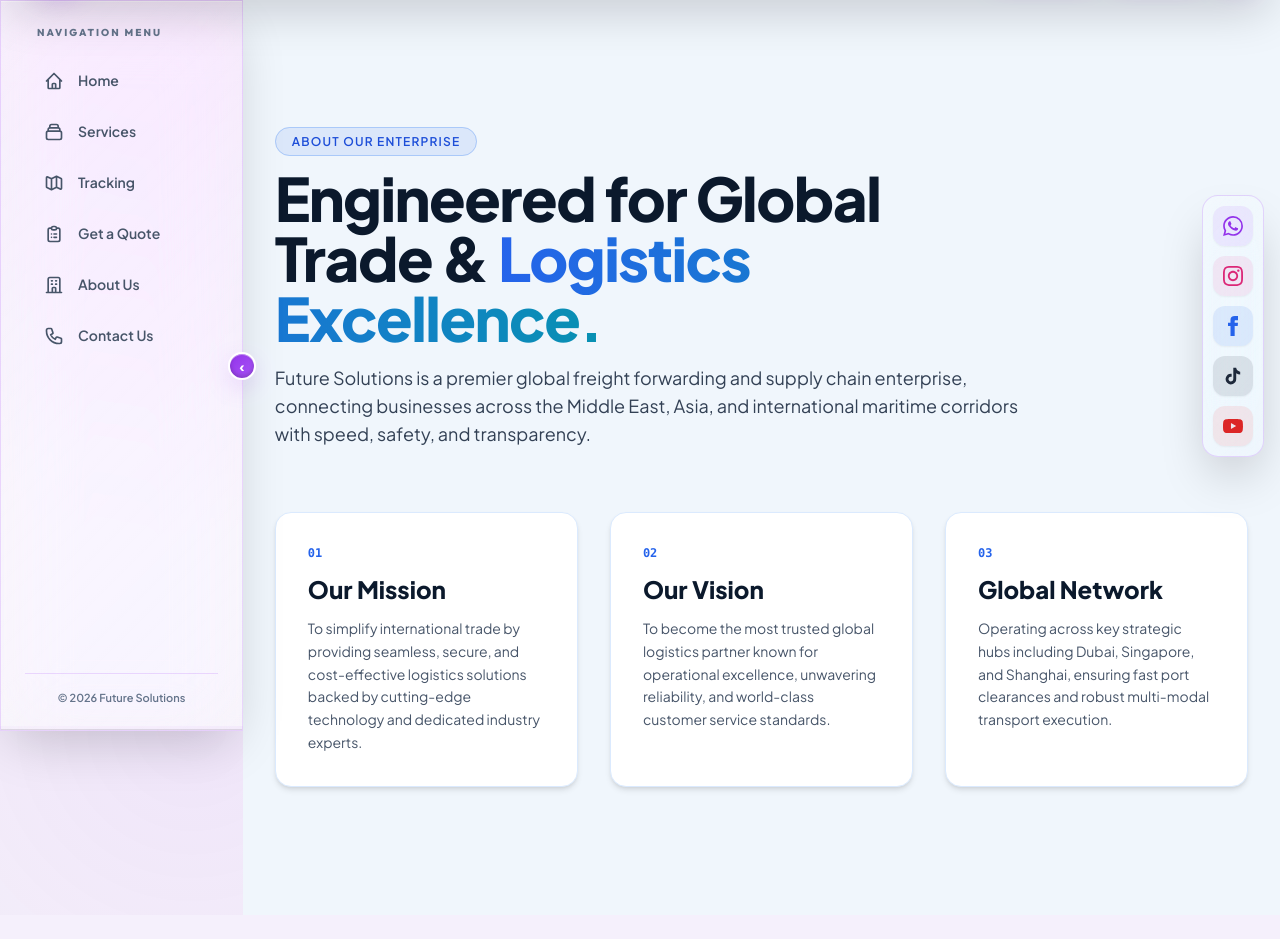
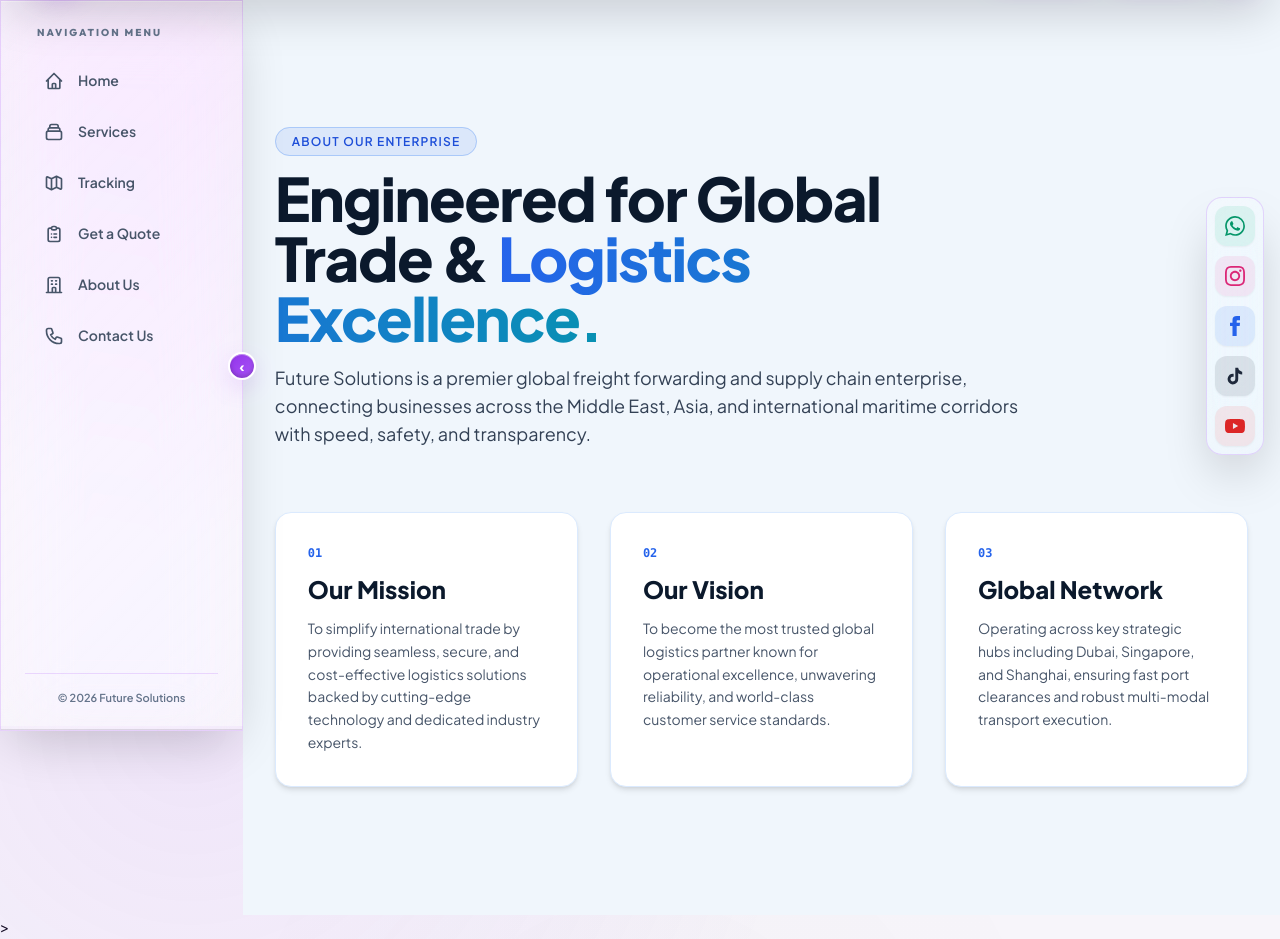
Before and after one commit to sukumar001reddyp-creator/Future-solutions, a Flask app: page /about in a window 1280 px wide. Shown: the part 74-1013 px from the top of the page. Before the commit the page ends 866 px from the top, so only its background shows below. Run offline with Flask 3, Linux system fonts and the light colour scheme; some libraries are stand-ins or nearby versions.

```diff
--- a/app/templates/base.html
+++ b/app/templates/base.html
@@ -213,7 +213,7 @@
                 </a>
             {% endif %}
 
-            <button onclick="toggleTheme()" class="btn-3d p-2 sm:p-2.5 rounded-xl glass text-slate-800 dark:text-gold text-xs sm:text-sm border border-purple-500/40 dark:border-slate-700 transition-all" title="Toggle Theme">
+            <button onclick="toggleTheme()" class="btn-3d p-2 sm:p-2.5 rounded-xl glass text-slate-800 dark:text-gold text-xs sm:text-sm border border-purple-500/40 dark:border-slate-700 transition-all cursor-pointer" title="Toggle Theme">
                 <span id="theme-icon">🌙</span>
             </button>
         </div>
@@ -264,15 +264,15 @@
         </main>
     </div>
 
-    <!-- Desktop Social Media -->
-    <aside aria-label="Social Media Links Desktop" class="hidden sm:flex fixed right-4 top-[50%] -translate-y-1/2 z-40 flex-col gap-2.5 p-2.5 glass rounded-2xl transition-all shadow-2xl">
-        <a href="https://whatsapp.com" target="_blank" rel="noopener noreferrer" title="WhatsApp" class="social-icon w-10 h-10 rounded-xl bg-purple-500/10 hover:bg-purple-500 text-purple-600 hover:text-white flex items-center justify-center font-bold shadow-sm">
+    <!-- 1. DESKTOP SOCIAL MEDIA (Hidden on mobile, fixed right-side center on desktop) -->
+    <aside aria-label="Social Media Links Desktop" class="hidden sm:flex fixed right-4 top-[50%] -translate-y-1/2 z-50 flex-col gap-2.5 p-2 glass rounded-2xl transition-all shadow-2xl">
+        <a href="https://whatsapp.com" target="_blank" rel="noopener noreferrer" title="WhatsApp" class="social-icon w-10 h-10 rounded-xl bg-emerald-500/10 hover:bg-emerald-500 text-emerald-600 hover:text-white flex items-center justify-center font-bold shadow-sm">
             <svg class="w-5 h-5 fill-current" viewBox="0 0 24 24"><path d="M17.472 14.382c-.297-.149-1.758-.868-2.031-.967-.272-.099-.47-.149-.669.149-.198.297-.768.967-.941 1.165-.173.198-.347.223-.644.074-.297-.149-1.255-.462-2.39-1.475-.883-.788-1.48-1.761-1.653-2.059-.173-.297-.018-.458.13-.606.134-.133.298-.347.446-.521.151-.172.2-.296.3-.495.099-.198.05-.372-.025-.521-.075-.148-.669-1.611-.916-2.206-.242-.579-.487-.501-.669-.51l-.57-.01c-.198 0-.52.074-.792.372s-1.04 1.016-1.04 2.479 1.065 2.876 1.213 3.074c.149.198 2.095 3.2 5.076 4.487.709.306 1.263.489 1.694.626.712.226 1.36.194 1.872.118.571-.085 1.758-.719 2.006-1.413.248-.695.248-1.29.173-1.414-.074-.124-.272-.198-.57-.347m-5.421 7.403h-.004a9.87 9.87 0 01-5.031-1.371l-.361-.214-3.732.982 .998-3.648-.235-.374a9.86 9.86 0 01-1.51-5.26c.001-5.45 4.436-9.884 9.888-9.884 2.64 0 5.122 1.03 6.988 2.898a9.84 9.84 0 012.893 6.994c-.003 5.45-4.437 9.884-9.885 9.884m8.413-18.297A11.815 11.815 0 0012.05 0C5.49 0 .16 5.33.158 11.892c0 2.096.547 4.142 1.588 5.945L.057 24l6.305-1.654a11.882 11.882 0 005.683 1.448h.005c6.558 0 11.89-5.335 11.893-11.893a11.821 11.821 0 00-3.48-8.413z"/></svg>
         </a>
         <a href="https://instagram.com" target="_blank" rel="noopener noreferrer" title="Instagram" class="social-icon w-10 h-10 rounded-xl bg-pink-500/10 hover:bg-pink-600 text-pink-600 hover:text-white flex items-center justify-center font-bold shadow-sm">
             <svg class="w-5 h-5 fill-current" viewBox="0 0 24 24"><path d="M12 2.163c3.204 0 3.584.012 4.85.07 3.252.148 4.771 1.691 4.919 4.919.058 1.265.069 1.645.069 4.849 0 3.205-.012 3.584-.069 4.849-.149 3.225-1.664 4.771-4.919 4.919-1.266.058-1.644.07-4.85.07-3.204 0-3.584-.012-4.849-.07-3.26-.149-4.771-1.699-4.919-4.92-.058-1.265-.07-1.644-.07-4.849 0-3.204.013-3.583.07-4.849.149-3.227 1.664-4.771 4.919-4.919 1.266-.057 1.645-.069 4.849-.069zm0-2.163c-3.259 0-3.667.014-4.947.072-4.358.2-6.78 2.618-6.98 6.98-.059 1.281-.073 1.689-.073 4.948 0 3.259.014 3.668.072 4.948.2 4.358 2.618 6.78 6.98 6.98 1.281.058 1.689.072 4.948.072 3.259 0 3.668-.014 4.948-.072 4.354-.2 6.782-2.618 6.979-6.98.059-1.28.073-1.689.073-4.948 0-3.259-.014-3.667-.072-4.947-.196-4.354-2.617-6.78-6.979-6.98-1.281-.059-1.69-.073-4.949-.073zm0 5.838c-3.403 0-6.162 2.759-6.162 6.162s2.759 6.163 6.162 6.163 6.162-2.759 6.162-6.163c0-3.403-2.759-6.162-6.162-6.162zm0 10.162c-2.209 0-4-1.79-4-4 0-2.209 1.791-4 4-4s4 1.791 4 4c0 2.21-1.791 4-4 4zm6.406-11.845c-.796 0-1.441.645-1.441 1.44s.645 1.44 1.441 1.44c.795 0 1.439-.645 1.439-1.44s-.644-1.44-1.439-1.44z"/></svg>
         </a>
-        <a href="https://facebook.com" target="_blank" rel="noopener noreferrer" title="Facebook" class="social-icon w-10 h-10 rounded-xl bg-blue-600/10 text-blue-600 flex items-center justify-center font-bold shadow-sm">
+        <a href="https://facebook.com" target="_blank" rel="noopener noreferrer" title="Facebook" class="social-icon w-10 h-10 rounded-xl bg-blue-600/10 hover:bg-blue-600 text-blue-600 hover:text-white flex items-center justify-center font-bold shadow-sm">
             <svg class="w-5 h-5 fill-current" viewBox="0 0 24 24"><path d="M9 8h-3v4h3v12h5v-12h3.642l.358-4h-4v-1.667c0-.955.192-1.333 1.115-1.333h2.885v-5h-3.808c-3.596 0-5.192 1.583-5.192 4.615v3.385z"/></svg>
         </a>
         <a href="https://tiktok.com" target="_blank" rel="noopener noreferrer" title="TikTok" class="social-icon w-10 h-10 rounded-xl bg-slate-900/10 dark:bg-slate-100/10 hover:bg-black hover:text-white text-slate-800 dark:text-slate-200 flex items-center justify-center font-bold shadow-sm">
@@ -280,6 +280,25 @@
         </a>
         <a href="https://youtube.com" target="_blank" rel="noopener noreferrer" title="YouTube" class="social-icon w-10 h-10 rounded-xl bg-red-500/10 hover:bg-red-600 text-red-600 hover:text-white flex items-center justify-center font-bold shadow-sm">
             <svg class="w-5 h-5 fill-current" viewBox="0 0 24 24"><path d="M23.498 6.186a3.016 3.016 0 0 0-2.122-2.136C19.505 3.545 12 3.545 12 3.545s-7.505 0-9.377.505A3.017 3.017 0 0 0 .502 6.186C0 8.07 0 12 0 12s0 3.93.502 5.814a3.016 3.016 0 0 0 2.122 2.136c1.871.505 9.376.505 9.376.505s7.505 0 9.377-.505a3.015 3.015 0 0 0 2.122-2.136C24 15.93 24 12 24 12s0-3.93-.502-5.814zM9.545 15.568V8.432L15.818 12l-6.273 3.568z"/></svg>
+        </a>
+    </aside>
+
+    <!-- 2. MOBILE SOCIAL MEDIA (Visible only on mobile, fixed at bottom-center) -->
+    <aside aria-label="Social Media Links Mobile" class="sm:hidden fixed bottom-3 left-1/2 -translate-x-1/2 z-50 flex flex-row gap-2 p-2 glass rounded-2xl shadow-2xl">
+        <a href="https://whatsapp.com" target="_blank" rel="noopener noreferrer" title="WhatsApp" class="social-icon w-9 h-9 rounded-xl bg-emerald-500/10 text-emerald-600 flex items-center justify-center font-bold shadow-sm">
+            <svg class="w-4 h-4 fill-current" viewBox="0 0 24 24"><path d="M17.472 14.382c-.297-.149-1.758-.868-2.031-.967-.272-.099-.47-.149-.669.149-.198.297-.768.967-.941 1.165-.173.198-.347.223-.644.074-.297-.149-1.255-.462-2.39-1.475-.883-.788-1.48-1.761-1.653-2.059-.173-.297-.018-.458.13-.606.134-.133.298-.347.446-.521.151-.172.2-.296.3-.495.099-.198.05-.372-.025-.521-.075-.148-.669-1.611-.916-2.206-.242-.579-.487-.501-.669-.51l-.57-.01c-.198 0-.52.074-.792.372s-1.04 1.016-1.04 2.479 1.065 2.876 1.213 3.074c.149.198 2.095 3.2 5.076 4.487.709.306 1.263.489 1.694.626.712.226 1.36.194 1.872.118.571-.085 1.758-.719 2.006-1.413.248-.695.248-1.29.173-1.414-.074-.124-.272-.198-.57-.347m-5.421 7.403h-.004a9.87 9.87 0 01-5.031-1.371l-.361-.214-3.732.982 .998-3.648-.235-.374a9.86 9.86 0 01-1.51-5.26c.001-5.45 4.436-9.884 9.888-9.884 2.64 0 5.122 1.03 6.988 2.898a9.84 9.84 0 012.893 6.994c-.003 5.45-4.437 9.884-9.885 9.884m8.413-18.297A11.815 11.815 0 0012.05 0C5.49 0 .16 5.33.158 11.892c0 2.096.547 4.142 1.588 5.945L.057 24l6.305-1.654a11.882 11.882 0 005.683 1.448h.005c6.558 0 11.89-5.335 11.893-11.893a11.821 11.821 0 00-3.48-8.413z"/></svg>
+        </a>
+        <a href="https://instagram.com" target="_blank" rel="noopener noreferrer" title="Instagram" class="social-icon w-9 h-9 rounded-xl bg-pink-500/10 text-pink-600 flex items-center justify-center font-bold shadow-sm">
+            <svg class="w-4 h-4 fill-current" viewBox="0 0 24 24"><path d="M12 2.163c3.204 0 3.584.012 4.85.07 3.252.148 4.771 1.691 4.919 4.919.058 1.265.069 1.645.069 4.849 0 3.205-.012 3.584-.069 4.849-.149 3.225-1.664 4.771-4.919 4.919-1.266.058-1.644.07-4.85.07-3.204 0-3.584-.012-4.849-.07-3.26-.149-4.771-1.699-4.919-4.92-.058-1.265-.07-1.644-.07-4.849 0-3.204.013-3.583.07-4.849.149-3.227 1.664-4.771 4.919-4.919 1.266-.057 1.645-.069 4.849-.069zm0-2.163c-3.259 0-3.667.014-4.947.072-4.358.2-6.78 2.618-6.98 6.98-.059 1.281-.073 1.689-.073 4.948 0 3.259.014 3.668.072 4.948.2 4.358 2.618 6.78 6.98 6.98 1.281.058 1.689.072 4.948.072 3.259 0 3.668-.014 4.948-.072 4.354-.2 6.782-2.618 6.979-6.98.059-1.28.073-1.689.073-4.948 0-3.259-.014-3.667-.072-4.947-.196-4.354-2.617-6.78-6.979-6.98-1.281-.059-1.69-.073-4.949-.073zm0 5.838c-3.403 0-6.162 2.759-6.162 6.162s2.759 6.163 6.162 6.163 6.162-2.759 6.162-6.163c0-3.403-2.759-6.162-6.162-6.162zm0 10.162c-2.209 0-4-1.79-4-4 0-2.209 1.791-4 4-4s4 1.791 4 4c0 2.21-1.791 4-4 4zm6.406-11.845c-.796 0-1.441.645-1.441 1.44s.645 1.44 1.441 1.44c.795 0 1.439-.645 1.439-1.44s-.644-1.44-1.439-1.44z"/></svg>
+        </a>
+        <a href="https://facebook.com" target="_blank" rel="noopener noreferrer" title="Facebook" class="social-icon w-9 h-9 rounded-xl bg-blue-600/10 text-blue-600 flex items-center justify-center font-bold shadow-sm">
+            <svg class="w-4 h-4 fill-current" viewBox="0 0 24 24"><path d="M9 8h-3v4h3v12h5v-12h3.642l.358-4h-4v-1.667c0-.955.192-1.333 1.115-1.333h2.885v-5h-3.808c-3.596 0-5.192 1.583-5.192 4.615v3.385z"/></svg>
+        </a>
+        <a href="https://tiktok.com" target="_blank" rel="noopener noreferrer" title="TikTok" class="social-icon w-9 h-9 rounded-xl bg-slate-900/10 text-slate-800 dark:text-slate-200 flex items-center justify-center font-bold shadow-sm">
+            <svg class="w-4 h-4 fill-current" viewBox="0 0 24 24"><path d="M19.59 6.69a4.83 4.83 0 0 1-3.77-4.25V2h-3.45v13.67a2.89 2.89 0 0 1-5.2 1.74 2.89 2.89 0 0 1 2.31-4.64 2.93 2.93 0 0 1 .88.13V9.4a6.84 6.84 0 0 0-1-.05A6.33 6.33 0 0 0 5 20.1a6.34 6.34 0 0 0 10.86-4.43v-7a8.16 8.16 0 0 0 4.77 1.52v-3.4a4.85 4.85 0 0 1-1-.1z"/></svg>
+        </a>
+        <a href="https://youtube.com" target="_blank" rel="noopener noreferrer" title="YouTube" class="social-icon w-9 h-9 rounded-xl bg-red-500/10 text-red-600 flex items-center justify-center font-bold shadow-sm">
+            <svg class="w-4 h-4 fill-current" viewBox="0 0 24 24"><path d="M23.498 6.186a3.016 3.016 0 0 0-2.122-2.136C19.505 3.545 12 3.545 12 3.545s-7.505 0-9.377.505A3.017 3.017 0 0 0 .502 6.186C0 8.07 0 12 0 12s0 3.93.502 5.814a3.016 3.016 0 0 0 2.122 2.136c1.871.505 9.376.505 9.376.505s7.505 0 9.377-.505a3.015 3.015 0 0 0 2.122-2.136C24 15.93 24 12 24 12s0-3.93-.502-5.814zM9.545 15.568V8.432L15.818 12l-6.273 3.568z"/></svg>
         </a>
     </aside>
 
@@ -309,6 +328,28 @@
                 sidebar.classList.add('md:w-72');
                 toggleIcon.innerHTML = '&lsaquo;';
             }
+        }
+
+        // Dark Mode Toggle Logic
+        function toggleTheme() {
+            const html = document.getElementById('html-root');
+            const icon = document.getElementById('theme-icon');
+
+            if (html.classList.contains('dark')) {
+                html.classList.remove('dark');
+                localStorage.setItem('theme', 'light');
+                if(icon) icon.textContent = '🌙';
+            } else {
+                html.classList.add('dark');
+                localStorage.setItem('theme', 'dark');
+                if(icon) icon.textContent = '☀️';
+            }
+        }
+
+        // Initialize Theme on Load
+        if (localStorage.getItem('theme') === 'dark' || (!('theme' in localStorage) && window.matchMedia('(prefers-color-scheme: dark)').matches)) {
+            document.getElementById('html-root').classList.add('dark');
+            if(document.getElementById('theme-icon')) document.getElementById('theme-icon').textContent = '☀️';
         }
     </script>
 
@@ -348,6 +389,6 @@
             if(preloader) preloader.style.display = 'none';
         });
     }
-</script>
+</script>>
 </body>
 </html>
```
